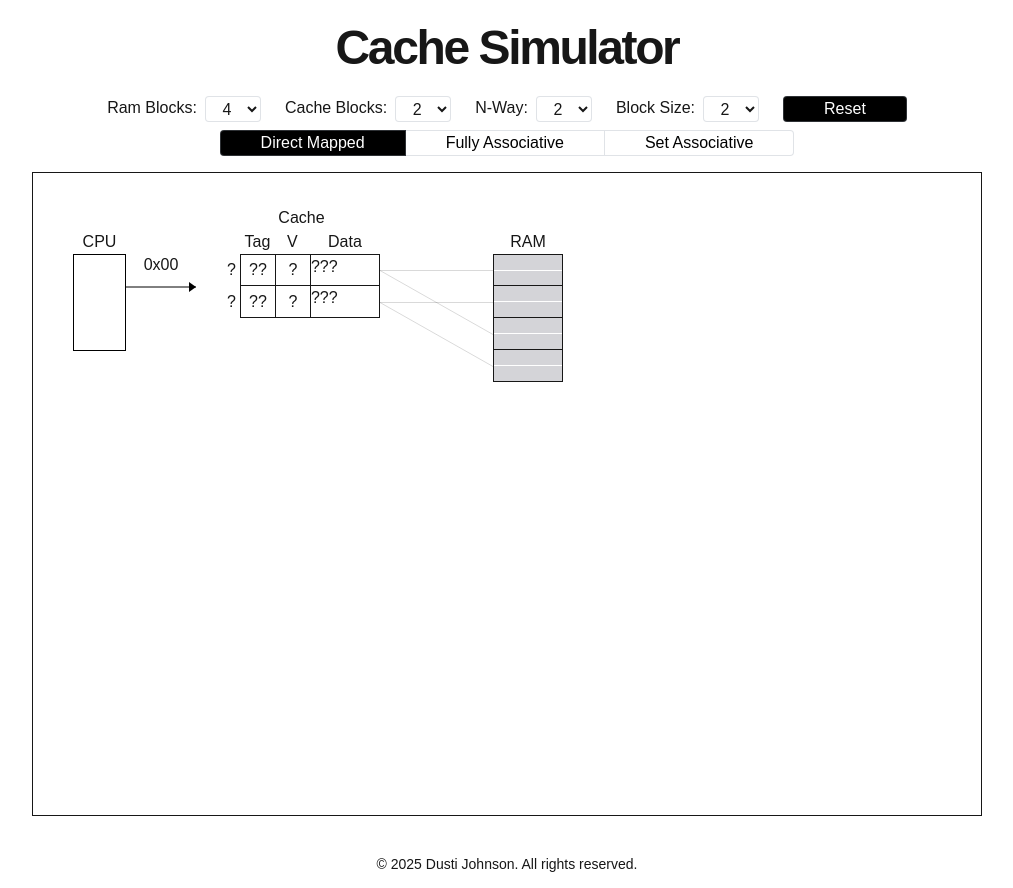
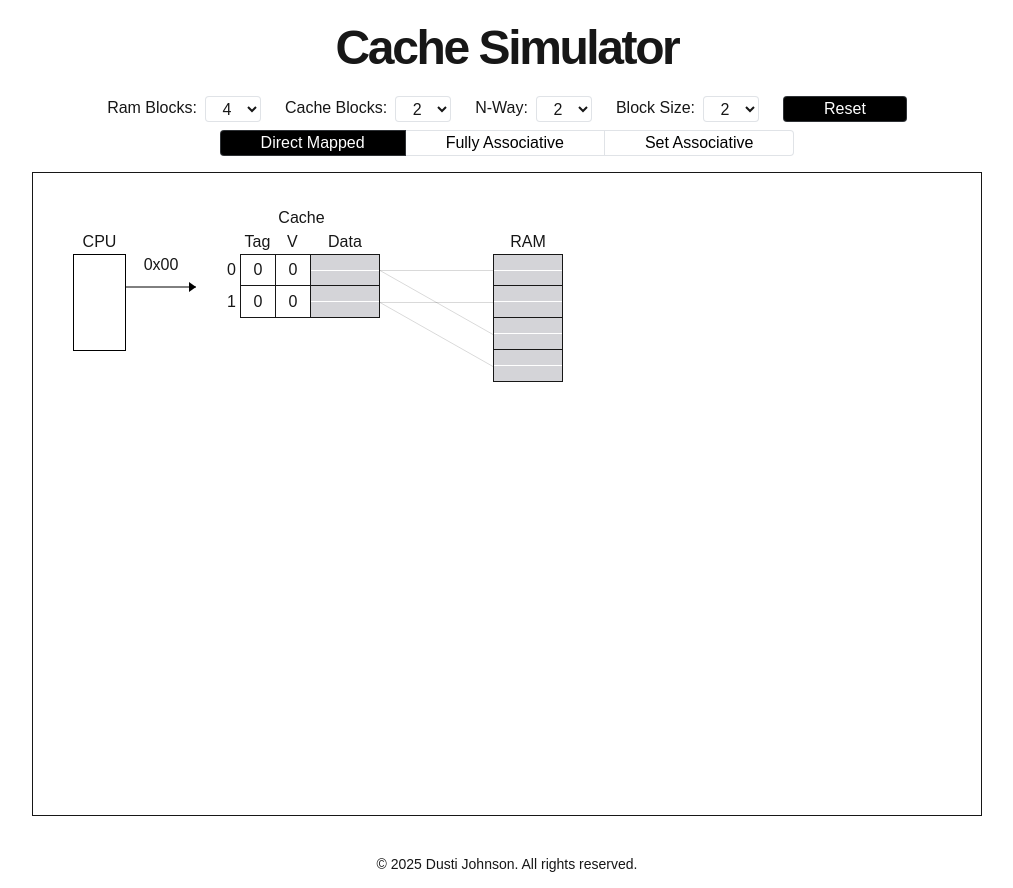
Before and after one commit to dustij/cache-simulator, a Next.js app: page / in a window 1280 px wide. Shown: the whole page, without its empty margins (133-1146 px from the left). Built offline with nearby package versions, Linux system fonts and the light colour scheme.

Commit message:
cache blocks

```diff
--- a/src/components/scheme/parts/CacheBlock.tsx
+++ b/src/components/scheme/parts/CacheBlock.tsx
@@ -13,19 +13,39 @@ export default function CacheBlock({
 }) {
   const { state } = useContext(StateContext);
 
+  const thisBlock = state.cacheBlocks[index];
+  const isValid = thisBlock != null;
+  const tag = getTag(thisBlock);
+
+  function getBgColor(address: number): string {
+    if (isValid && state.currentAddress === address) return "bg-zinc-900";
+    if (isValid) return "bg-zinc-400";
+    return "bg-zinc-300";
+  }
+
+  function getTag(block: number): number {
+    const address = block * state.blockSize;
+    const addressSize = Math.floor(
+      Math.log2(state.blockSize * state.ramBlocksCount),
+    );
+    const tagSize = Math.floor(
+      Math.log2(state.ramBlocksCount / state.cacheBlocksCount),
+    );
+    const shift = addressSize - tagSize;
+    return address >>> shift;
+  }
+
   const addresses: JSX.Element[] = [];
-  for (let i = 0; i < state.blockSize; i++) {}
+  for (let i = 0; i < state.blockSize; i++) {
+    const address = thisBlock * size + i;
+    const bgColor = getBgColor(address);
+    addresses.push(<div key={i} className={cn("h-full", bgColor)}></div>);
+  }
 
   return (
     <>
-      <div className="flex items-center justify-center px-1 text-center">?</div>
-      <div
-        className={cn(
-          "flex items-center justify-center border-b border-l px-1 text-center",
-          index === 0 && "border-t",
-        )}
-      >
-        ??
+      <div className="flex items-center justify-center px-1 text-center">
+        {index}
       </div>
       <div
         className={cn(
@@ -33,7 +53,15 @@ export default function CacheBlock({
           index === 0 && "border-t",
         )}
       >
-        ?
+        {tag.toString(16)}
+      </div>
+      <div
+        className={cn(
+          "flex items-center justify-center border-b border-l px-1 text-center",
+          index === 0 && "border-t",
+        )}
+      >
+        {isValid ? 1 : 0}
       </div>
       <div
         className={cn(
@@ -42,7 +70,7 @@ export default function CacheBlock({
           state.blockSize > 4 && "gap-[0.5px]",
         )}
       >
-        ???
+        {addresses}
       </div>
     </>
   );
--- a/src/components/scheme/parts/RAMBlock.tsx
+++ b/src/components/scheme/parts/RAMBlock.tsx
@@ -16,17 +16,17 @@ export default function RAMBlock({
   const isVictim = state.lastVictim === index;
   const isValid = state.cacheBlocks.includes(index);
 
-  const getBgColor = (address: number, index: number): string => {
+  function getBgColor(address: number): string {
     if (isVictim) return "bg-red-300";
     if (isValid && state.currentAddress === address) return "bg-zinc-900";
     if (isValid) return "bg-zinc-400";
     return "bg-zinc-300";
-  };
+  }
 
   const addresses: JSX.Element[] = [];
   for (let i = 0; i < state.blockSize; i++) {
     const address = index * size + i;
-    const bgColor = getBgColor(address, index);
+    const bgColor = getBgColor(address);
 
     addresses.push(
       <div
```
